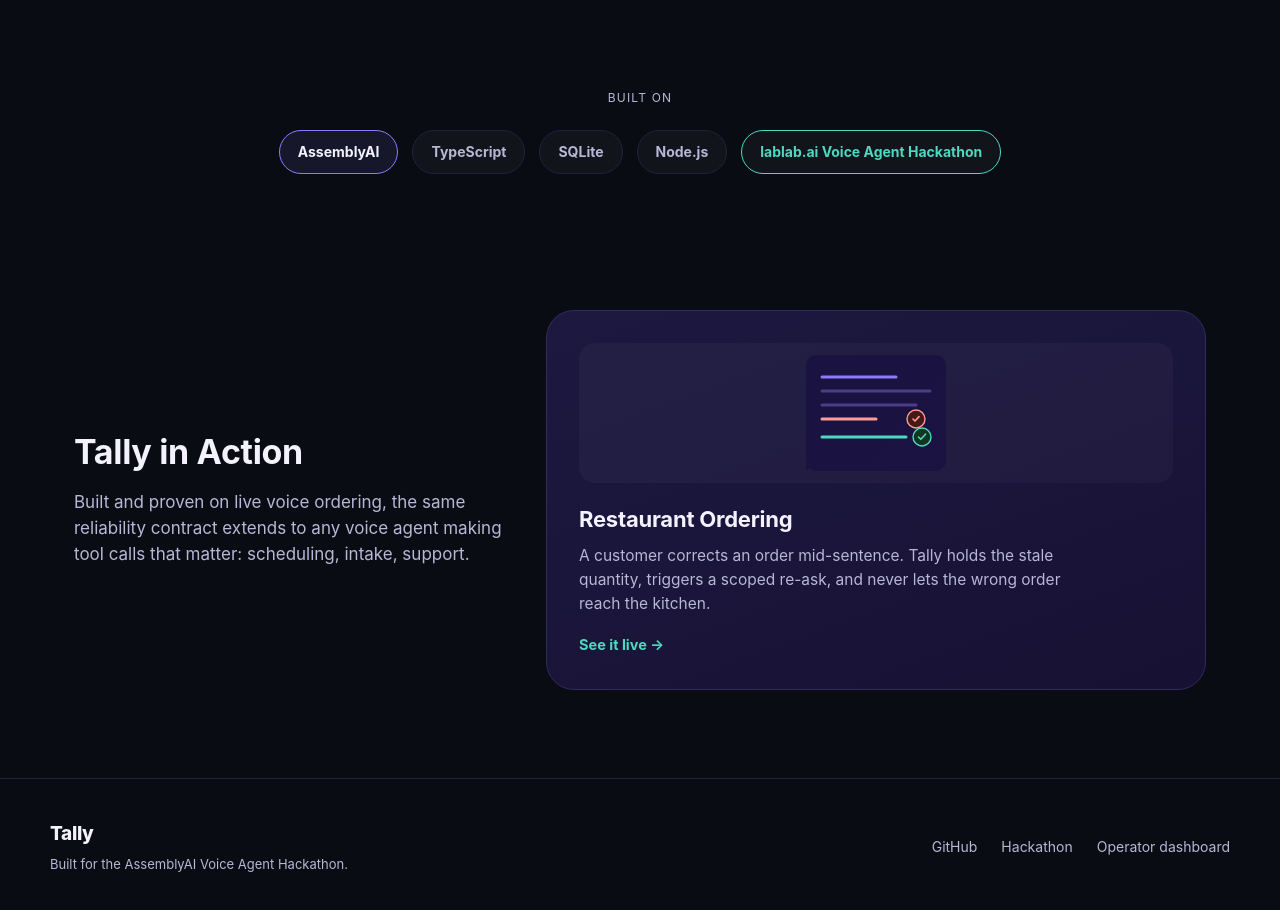
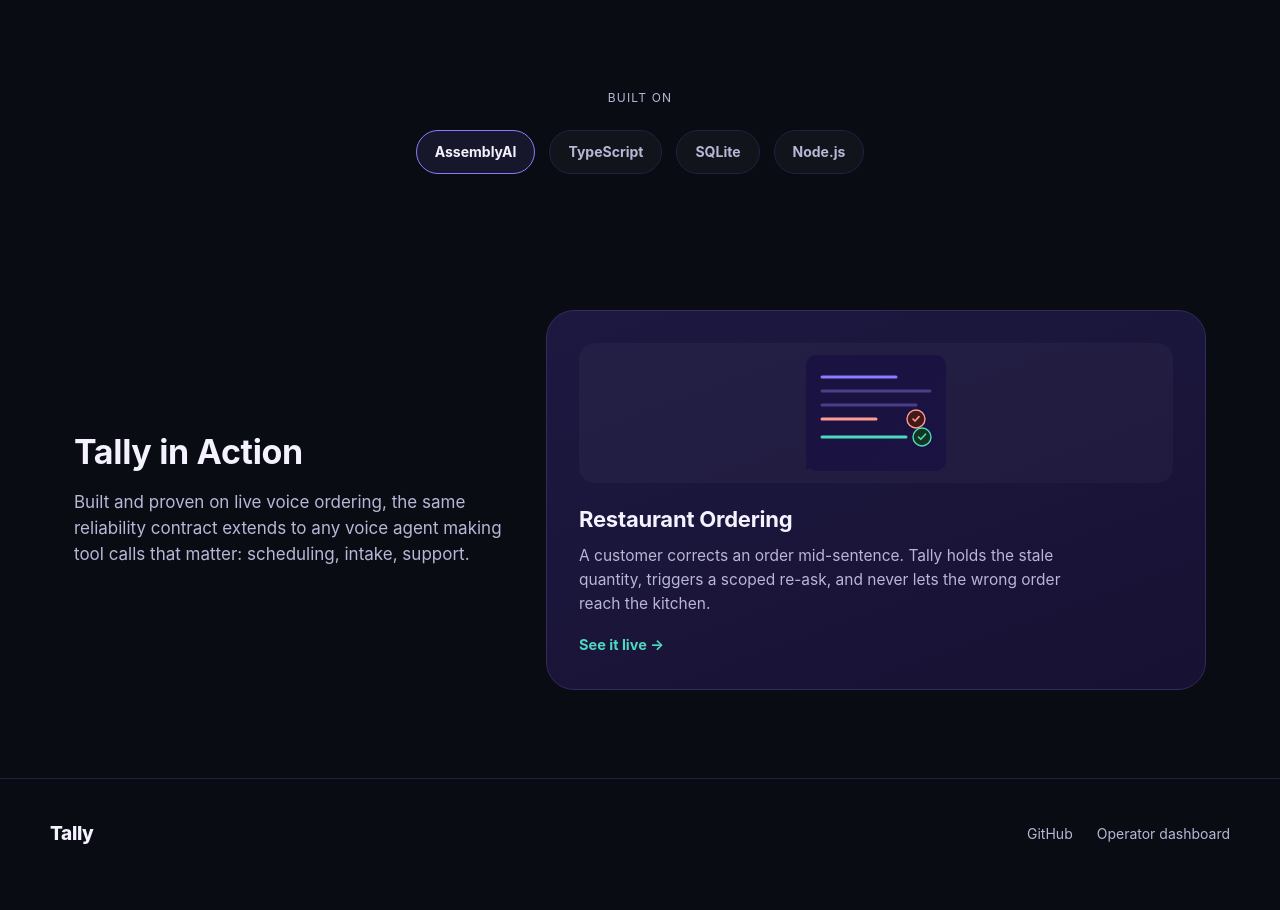
Before and after one commit to Bholdguy/tally, a website: page landing/public/index.html in a window 1280 px wide. Shown: the part 1260-2170 px from the top of the page. After the commit the page ends 2148 px from the top, so only its background shows below. Drawn offline with Linux system fonts and the light colour scheme.

Commit message:
Remove hackathon branding from the landing page
Removed: the 'lablab.ai Voice Agent Hackathon' chip from the Built-on
logo row, the footer tagline 'Built for the AssemblyAI Voice Agent
Hackathon.', and the footer 'Hackathon' link to lablab.ai (with its
TODO comment).

Cleaned up alongside the markup: the now-unused .logo-chip-event and
.footer-brand p CSS rules (nothing references them any more).

Verified locally: the logo row reflows to 4 chips with no gap, the
footer-brand div holds only the wordmark, footer-links holds only
GitHub + Operator dashboard, no hackathon/lablab text remains anywhere
in the served page or CSS, and server/test/dashboard-api.test.ts
still passes.

```diff
--- a/landing/public/index.html
+++ b/landing/public/index.html
@@ -128,7 +128,6 @@
       <span class="logo-chip">TypeScript</span>
       <span class="logo-chip">SQLite</span>
       <span class="logo-chip">Node.js</span>
-      <span class="logo-chip logo-chip-event">lablab.ai Voice Agent Hackathon</span>
     </div>
   </section>
 
@@ -167,12 +166,9 @@
   <div class="footer-inner">
     <div class="footer-brand">
       <span class="wordmark">Tally</span>
-      <p>Built for the AssemblyAI Voice Agent Hackathon.</p>
     </div>
     <div class="footer-links">
       <a href="https://github.com/Bholdguy/tally" target="_blank" rel="noopener">GitHub</a>
-      <!-- TODO: replace with the actual lablab.ai submission page URL once Tally is submitted; https://lablab.ai is the general event site, not the submission -->
-      <a href="https://lablab.ai" target="_blank" rel="noopener">Hackathon</a>
       <a href="/dashboard">Operator dashboard</a>
     </div>
   </div>
--- a/landing/public/style.css
+++ b/landing/public/style.css
@@ -102,7 +102,6 @@ section { padding: 88px 24px; }
 .logo-row { display: flex; flex-wrap: wrap; justify-content: center; align-items: center; gap: 14px; }
 .logo-chip { font-weight: 700; font-size: 14px; color: var(--ink-muted); padding: 10px 18px; border: 1px solid var(--line); border-radius: 999px; background: rgba(255,255,255,.03); }
 .logo-chip-primary { color: var(--ink); border-color: var(--accent); background: rgba(139,123,255,.1); }
-.logo-chip-event { color: var(--accent-2); border-color: var(--accent-2); }
 
 /* ---------- use cases ---------- */
 .use-cases { display: grid; grid-template-columns: .8fr 1.2fr; gap: 32px; align-items: center; }
@@ -118,7 +117,6 @@ section { padding: 88px 24px; }
 /* ---------- footer ---------- */
 .site-footer { border-top: 1px solid var(--line); padding: 40px 24px; }
 .footer-inner { max-width: var(--max); margin: 0 auto; display: flex; flex-wrap: wrap; justify-content: space-between; align-items: center; gap: 20px; }
-.footer-brand p { margin-top: 6px; font-size: 13px; color: var(--ink-muted); }
 .footer-links { display: flex; gap: 24px; font-size: 14px; color: var(--ink-muted); }
 .footer-links a:hover { color: var(--ink); }
 
```
